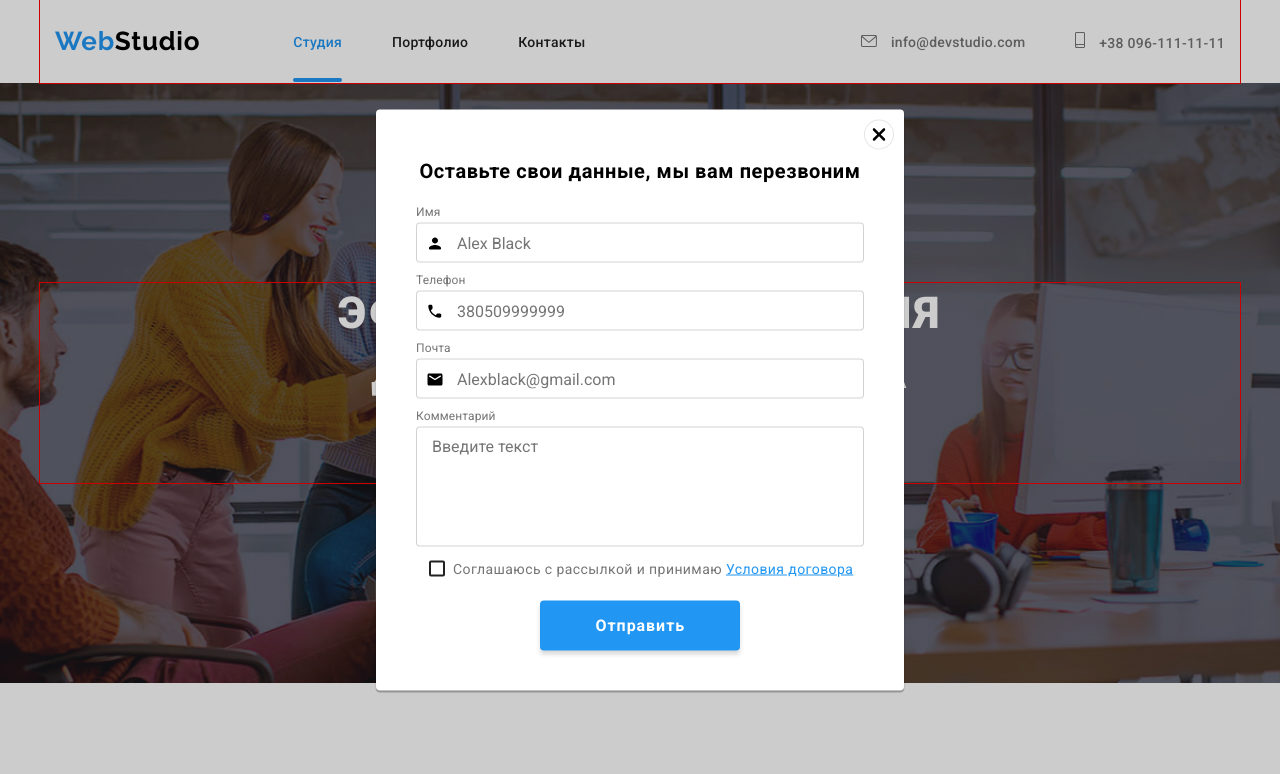
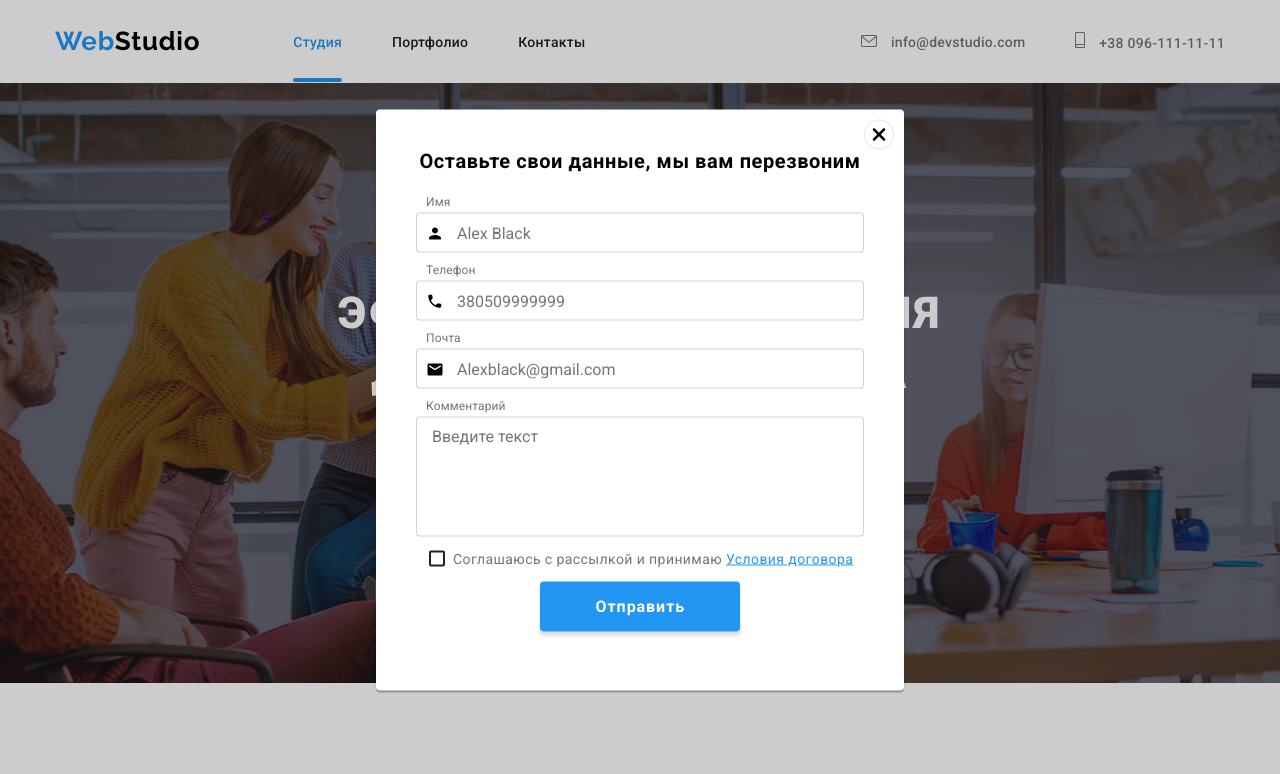
Before and after one commit to Evgeniy09011982/goit-markup-hw-07, a plain HTML site: page index.html in a window 1280 px wide. Both pictures are taken after a click on the button "Заказать услугу". Shown: the top 774 px of the page. Drawn offline with nearby package versions, Linux system fonts and the light colour scheme.

Commit message:
ДЗ 6 ФИНИШ

```diff
--- a/css/styles.css
+++ b/css/styles.css
@@ -61,7 +61,7 @@ img {
   padding-right: 15px;
   margin-left: auto;
   margin-right: auto;
-  outline: 1px solid red;
+  /* outline: 1px solid red; */
 }
 
 .visually-hidden {
@@ -866,8 +866,8 @@ img {
   background-color: rgba(255, 255, 255, 0.1);
   color: #afb1b8;
   border-radius: 50%;
-  outline: 2px solid red;
-  outline-offset: -2px;
+  /* outline: 2px solid red; */
+  /* outline-offset: -2px; */
 
   /* значення властивості, для якої буде здійснено плавний перехід,
   за заданий час якщо не встановити властивості переходу, то застосується all */
@@ -915,7 +915,9 @@ img {
 }
 
 /*  Footer 3-й блок  */
-
+.footer-form {
+  margin-left: 40px;
+}
 .form-title {
   font-family: var(--main-font);
   font-weight: 700;
@@ -1003,8 +1005,8 @@ img {
   background-color: #ffffff;
   color: #afb1b8;
   border-radius: 50%;
-  outline: 2px solid red;
-  outline-offset: -2px;
+  /* outline: 2px solid red;
+  outline-offset: -2px; */
 
   /* значення властивості, для якої буде здійснено плавний перехід,
   за заданий час якщо не встановити властивості переходу, то застосується all */
@@ -1031,8 +1033,8 @@ img {
   background-color: rgba(255, 255, 255, 0.1);
   color: #ffffff;
   border-radius: 50%;
-  outline: 2px solid red;
-  outline-offset: -2px;
+  /* outline: 2px solid red;
+  outline-offset: -2px; */
 
   /* значення властивості, для якої буде здійснено плавний перехід,
   за заданий час якщо не встановити властивості переходу, то застосується all */
@@ -1119,7 +1121,7 @@ img {
   left: 50%;
   width: 528px;
   height: 581px;
-  padding: 50px 30px;
+  padding: 40px 40px;
   background-color: #ffffff;
   box-shadow: 0px 1px 3px rgba(0, 0, 0, 0.12), 0px 1px 1px rgba(0, 0, 0, 0.14),
     0px 2px 1px rgba(0, 0, 0, 0.2);
@@ -1149,6 +1151,8 @@ img {
   background-color: #ffffff;
   border: 1px solid rgba(0, 0, 0, 0.1);
   color: #000000;
+  transition-duration: 2500ms;
+  transition-timing-function: cubic-bezier(0.4, 0, 0.2, 1);
 }
 .modal-btn:hover,
 .modal-btn:focus {
@@ -1197,14 +1201,14 @@ img {
   height: 40px;
   border: 1px solid rgba(33, 33, 33, 0.2);
   border-radius: 4px;
-  margin-left: 10px;
+  /* margin-left: 10px; */
   margin-bottom: 10px;
   cursor: pointer;
   padding-left: 40px;
 }
 .modal-form-icon {
   position: absolute;
-  left: 20px;
+  left: 10px;
   bottom: 20px;
 }
 .modal-form-textarea {
@@ -1212,7 +1216,7 @@ img {
   height: 120px;
   border: 1px solid rgba(33, 33, 33, 0.2);
   border-radius: 4px;
-  margin-left: 10px;
+  /* margin-left: 10px; */
   /* margin-right: 40px; */
   padding-left: 15px;
   padding-top: 10px;
@@ -1233,7 +1237,7 @@ img {
   left: 77px;
   bottom: 90px;
   display: block;
-  margin-bottom: 20px;
+  margin-bottom: 30px;
 
   font-family: var(--main-font);
   font-style: normal;
@@ -1243,6 +1247,7 @@ img {
   letter-spacing: 0.03em;
   text-align: center;
   user-select: none;
+  cursor: pointer;
 }
 .checkbox-text {
   color: var(--accent-txt-cl);
@@ -1261,6 +1266,7 @@ img {
   height: 16px;
   border: 2px solid #212121;
   border-radius: 2px;
+  cursor: pointer;
 }
 .checkbox:checked + .icon {
   background-color: #2196f3;
@@ -1270,6 +1276,14 @@ img {
   background-origin: border-box;
   transition-duration: 250ms;
   transition-timing-function: cubic-bezier(0.4, 0, 0.2, 1);
+}
+
+.checkbox:focus + .icon {
+  border-color: #2196f3;
+}
+
+.checkbox:checked ~ .checkbox-title {
+  color: #188ce8;
 }
 .checkbox {
   position: absolute;
@@ -1282,19 +1296,20 @@ img {
   clip-path: inset(100%);
   clip: rect(0 0 0 0);
   overflow: hidden;
+  cursor: pointer;
 }
 
 .modal-form-button {
-  position: absolute;
-  left: 0;
-  bottom: 0;
+  /* position: absolute; */
+  /* left: 0;
+  bottom: 0; */
 
   display: flex;
   align-items: center;
   justify-content: center;
   text-align: center;
-  margin-left: 164px;
-  margin-right: 164px;
+  margin-left: auto;
+  margin-right: auto;
   margin-bottom: 40px;
   /* margin-top: 30px; */
   width: 200px;
--- a/index.html
+++ b/index.html
@@ -650,9 +650,9 @@
         <div class="footer-form">
           <h3 class="form-title">Подпишитесь на рассылку</h3>
           <form class="form-email" name="email-form" autocomplete="off">
-            <label class="form-label">
-              <input class="form-input" type="email" name="user-email" placeholder="E-mail" />
-            </label>
+            <!-- <label class="form-label"> -->
+            <input class="form-input" type="email" name="user-email" placeholder="E-mail" />
+            <!-- </label> -->
             <button class="form-btn" type="submit">
               <span class="btn-txt"> Подписаться</span>
               <svg class="btn-icon" width="24" height="24">
```
Also changed, not shown: 1 other file.
